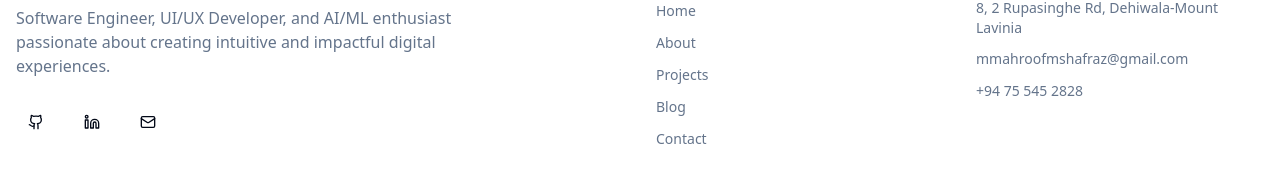
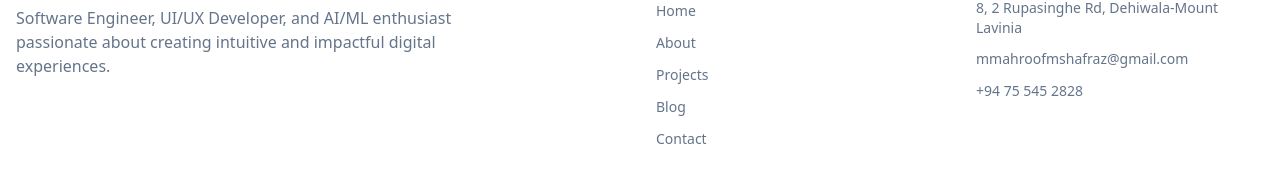
Before and after one commit to MohamedShafraz/Porfolio, a Next.js app: page / in a window 1280 px wide. Shown: the part 4155-4347 px from the top of the page. Built offline with nearby package versions, Linux system fonts and the light colour scheme.

Commit message:
remove unwanted links

```diff
--- a/components/footer.tsx
+++ b/components/footer.tsx
@@ -15,26 +15,6 @@ export function Footer() {
               Software Engineer, UI/UX Developer, and AI/ML enthusiast passionate about creating intuitive and impactful
               digital experiences.
             </p>
-            <div className="flex space-x-4 mt-6">
-              <Button variant="ghost" size="icon" asChild>
-                <Link href="https://github.com/MohamedShafraz" target="_blank" rel="noopener noreferrer">
-                  <Github className="h-5 w-5" />
-                  <span className="sr-only">GitHub</span>
-                </Link>
-              </Button>
-              <Button variant="ghost" size="icon" asChild>
-                <Link href="https://www.linkedin.com/in/mohamed-shafraz-272b1b258/" target="_blank" rel="noopener noreferrer">
-                  <Linkedin className="h-5 w-5" />
-                  <span className="sr-only">LinkedIn</span>
-                </Link>
-              </Button>
-              <Button variant="ghost" size="icon" asChild>
-                <Link href="mailto:contact@johndoe.dev">
-                  <Mail className="h-5 w-5" />
-                  <span className="sr-only">Email</span>
-                </Link>
-              </Button>
-            </div>
           </div>
 
           <div>
```
